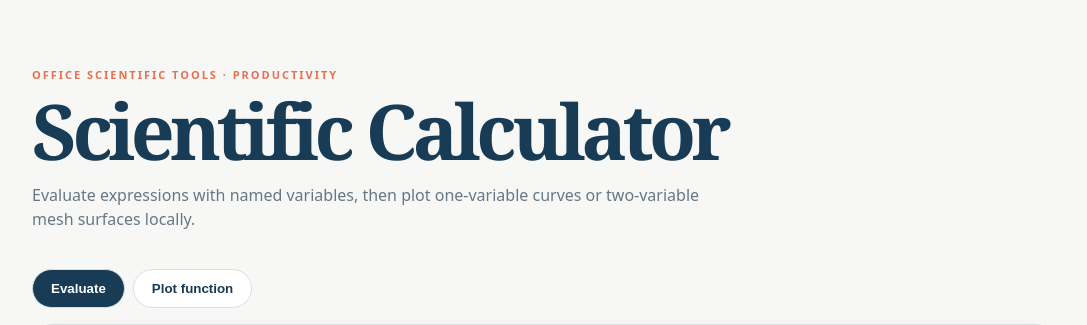
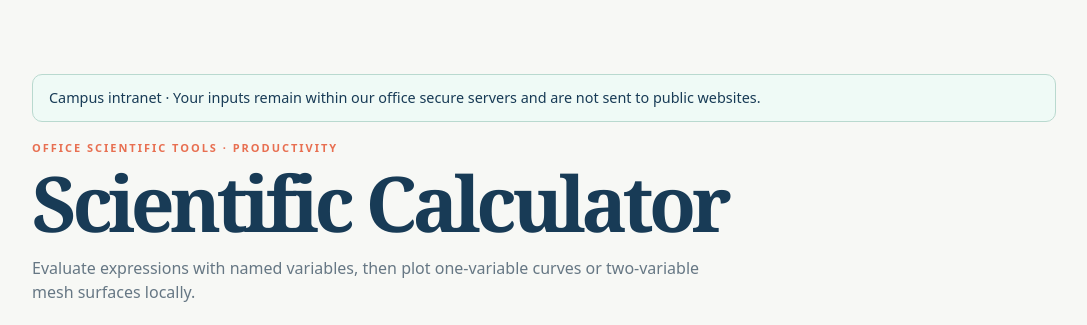
Before and after one commit to kvmani/scientific_calculator, a Flask app: page / in a window 1280 px wide. Shown: the top 325 px of the page, without its empty margins (96-1183 px from the left). Run offline with Flask 3, Linux system fonts and the light colour scheme.

Commit message:
Add calculator intranet privacy notice

```diff
--- a/templates/index.html
+++ b/templates/index.html
@@ -4,3 +4,4 @@ const $=id=>document.getElementById(id);const parsePairs=text=>Object.fromEntrie
 function draw(data){const c=$('plot-canvas'),ctx=c.getContext('2d'),w=c.width=c.clientWidth*2,h=c.height=c.clientHeight*2;ctx.scale(2,2);const W=c.clientWidth,H=c.clientHeight;ctx.clearRect(0,0,W,H);ctx.fillStyle='#fbfcfa';ctx.fillRect(0,0,W,H);ctx.strokeStyle='#d7e1e2';ctx.strokeRect(40,20,W-60,H-55);if(data.mode==='1d'){const pts=data.series,ys=pts.map(p=>p.y),min=Math.min(...ys),max=Math.max(...ys),lo=min===max?min-1:min,hi=min===max?max+1:max,x0=pts[0].x,x1=pts.at(-1).x;ctx.beginPath();pts.forEach((p,i)=>{const x=40+(p.x-x0)/(x1-x0||1)*(W-60),y=20+(hi-p.y)/(hi-lo)*(H-55);i?ctx.lineTo(x,y):ctx.moveTo(x,y)});ctx.strokeStyle='#e86f51';ctx.lineWidth=3;ctx.stroke()}else{const z=data.grid.z,flat=z.flat(),min=Math.min(...flat),max=Math.max(...flat);z.forEach((row,j)=>row.forEach((v,i)=>{const t=(v-min)/(max-min||1);ctx.fillStyle=`hsl(${220-190*t} 70% ${92-42*t}%)`;ctx.fillRect(40+i*(W-60)/z[0].length,20+j*(H-55)/z.length,(W-60)/z[0].length+1,(H-55)/z.length+1)}))}}
 async function post(url,payload){try{const r=await fetch(url,{method:'POST',headers:{'Content-Type':'application/json'},body:JSON.stringify(payload)});const d=await r.json().catch(()=>({}));return r.ok&&d.ok?d:{ok:false,error:d.error||'The calculator could not complete that request. Check the inputs and try again.'}}catch(error){return{ok:false,error:'The calculator is unavailable right now. Check that its local service is running and try again.'}}};$('evaluate').onclick=async()=>{const d=await post('/api/evaluate',{expression:$('expression').value,variables:parsePairs($('variables').value),angle_unit:$('angle-unit').value});$('evaluate-result').textContent=d.ok?d.value:d.error;$('evaluate-meta').textContent=d.ok?`${d.canonical} · variables: ${(d.used_variables||[]).join(', ')||'none'}`:''};$('plot').onclick=async()=>{const vars=[{name:'x',start:+$('x-start').value,stop:+$('x-stop').value,step:+$('x-step').value}];if($('use-y').checked)vars.push({name:'y',start:+$('y-start').value,stop:+$('y-stop').value,step:+$('y-step').value});const d=await post('/api/plot',{expression:$('plot-expression').value,constants:parsePairs($('constants').value),variables:vars,angle_unit:$('plot-angle-unit').value});$('plot-result').textContent=d.ok?`${d.mode.toUpperCase()} · ${d.points} points · ${d.expression}`:d.error;if(d.ok)draw(d)};
 </script></body></html>
+<script>const n=document.createElement('p');n.textContent='Campus intranet · Your inputs remain within our office secure servers and are not sent to public websites.';n.style='margin:18px 0;padding:12px 16px;border:1px solid #b9d9cf;border-radius:10px;background:#effaf6;color:#183b56;font-size:.9rem';document.querySelector('main').prepend(n);</script>
```
